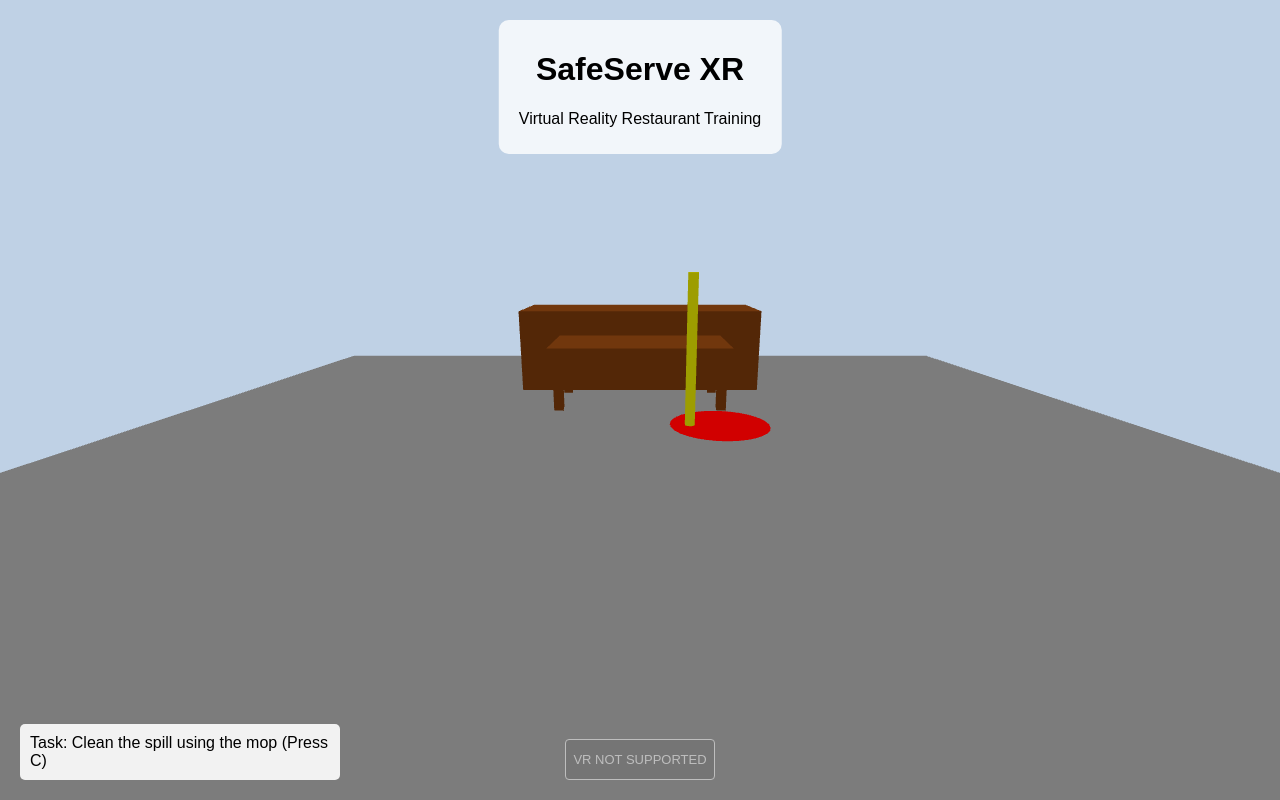
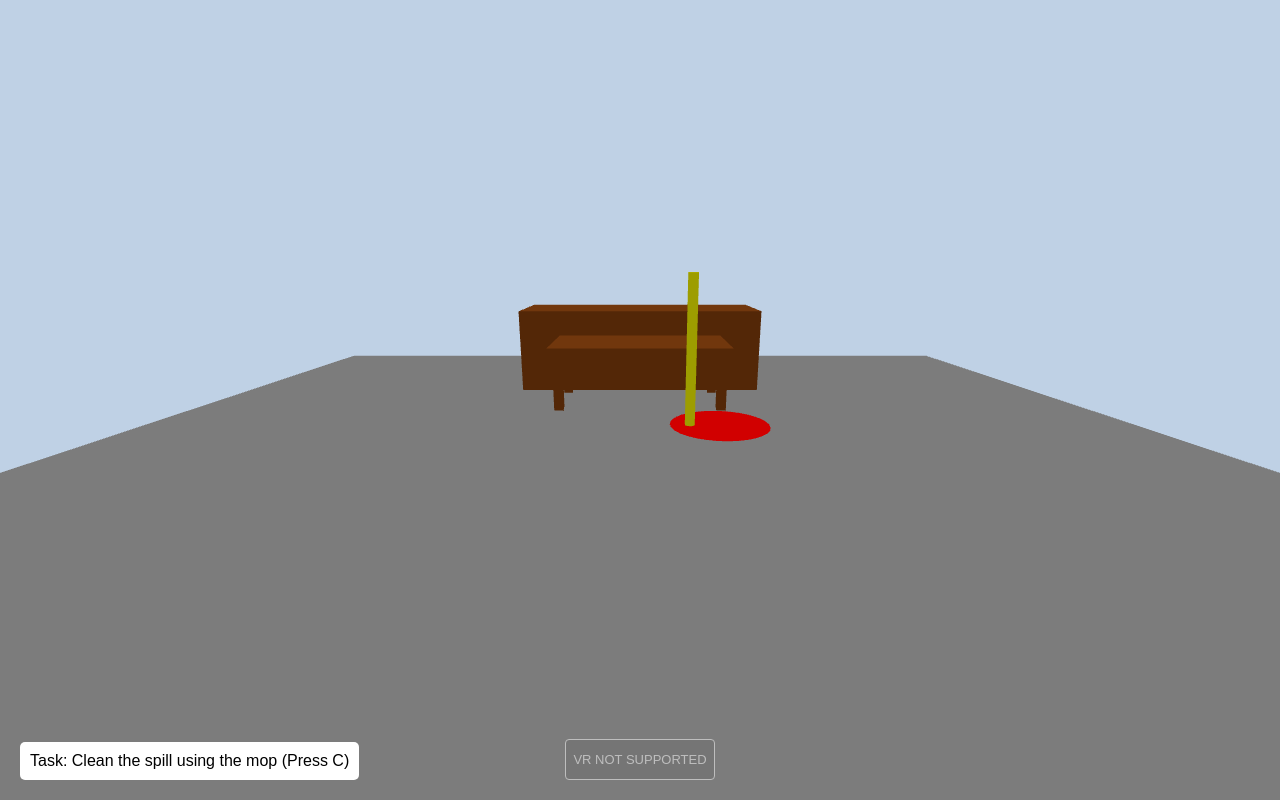
Before and after one commit to Tobitolos/Safe-Serve-XR, a plain HTML site: page index.html in a window 1280 px wide. Drawn offline with nearby package versions, Linux system fonts and the light colour scheme; animation ran at ten frames a second.

Commit message:
made some changes

```diff
--- a/css/styles.css
+++ b/css/styles.css
@@ -1,32 +1,13 @@
- body {
-            margin: 0;
-            font-family: Arial, sans-serif;
-            overflow: hidden;
+body{margin:0;}
+canvas{display:block;}
+
+#feedback{
+position:fixed;
+bottom:20px;
+left:20px;
+background:white;
+padding:10px;
+font-family:Arial;
+font-size:16px;
+border-radius:5px;
 }
-
-canvas {
-            display: block;
-}
-
-#header {
-            position: fixed;
-            top: 20px;
-            left: 50%;
-            transform: translateX(-50%);
-            background: rgba(255, 255, 255, 0.8);
-            padding: 10px 20px;
-            border-radius: 10px;
-            text-align: center;
-            z-index: 10;
-}
-
-#feedback {
-            position: fixed;
-            bottom: 20px;
-            left: 20px;
-            background: rgba(255, 255, 255, 0.9);
-            padding: 10px;
-            border-radius: 5px;
-            max-width: 300px;
-            z-index: 10;
-}
--- a/index.html
+++ b/index.html
@@ -2,21 +2,17 @@
 <html lang="en">
 
 <head>
-    <meta charset="UTF-8">
-    <meta name="viewport" content="width=device-width, initial-scale=1.0">
-    <title>SafeServe XR</title>
-    <link rel="stylesheet" href="css/styles.css">
+<meta charset="UTF-8">
+<title>SafeServe XR</title>
+<link rel="stylesheet" href="css/styles.css ">
 </head>
 
 <body>
-    <div id="header">
-        <h1>SafeServe XR</h1>
-        <p>Virtual Reality Restaurant Training</p>
-    </div>
 
-    <div id="feedback"></div>
+<div id="feedback"></div>
 
-    <script type="module" src="js/restaurant.js"></script>
+<script type="module" src="js/restaurant.js"></script>
+
 </body>
 
 </html>
```
